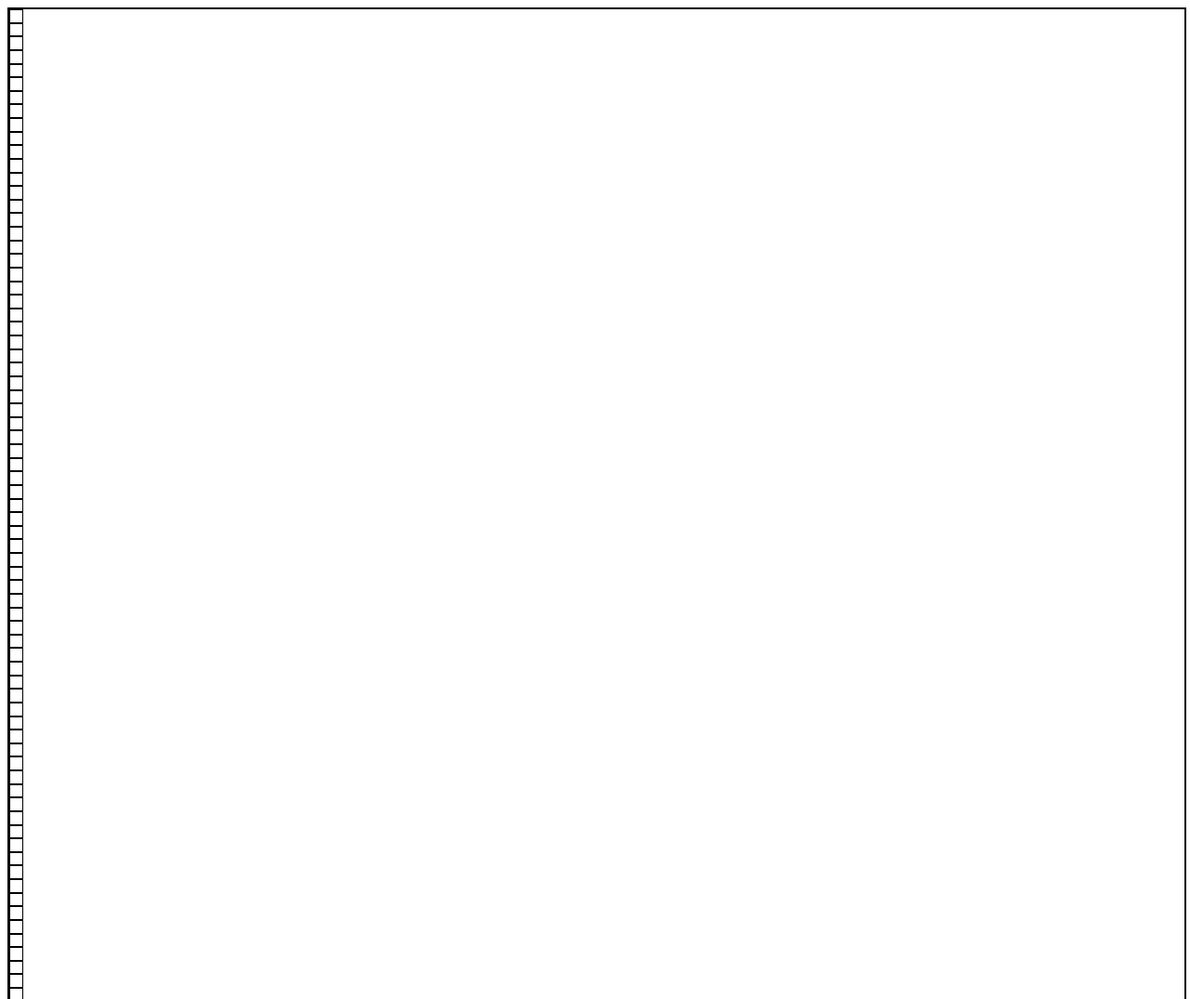
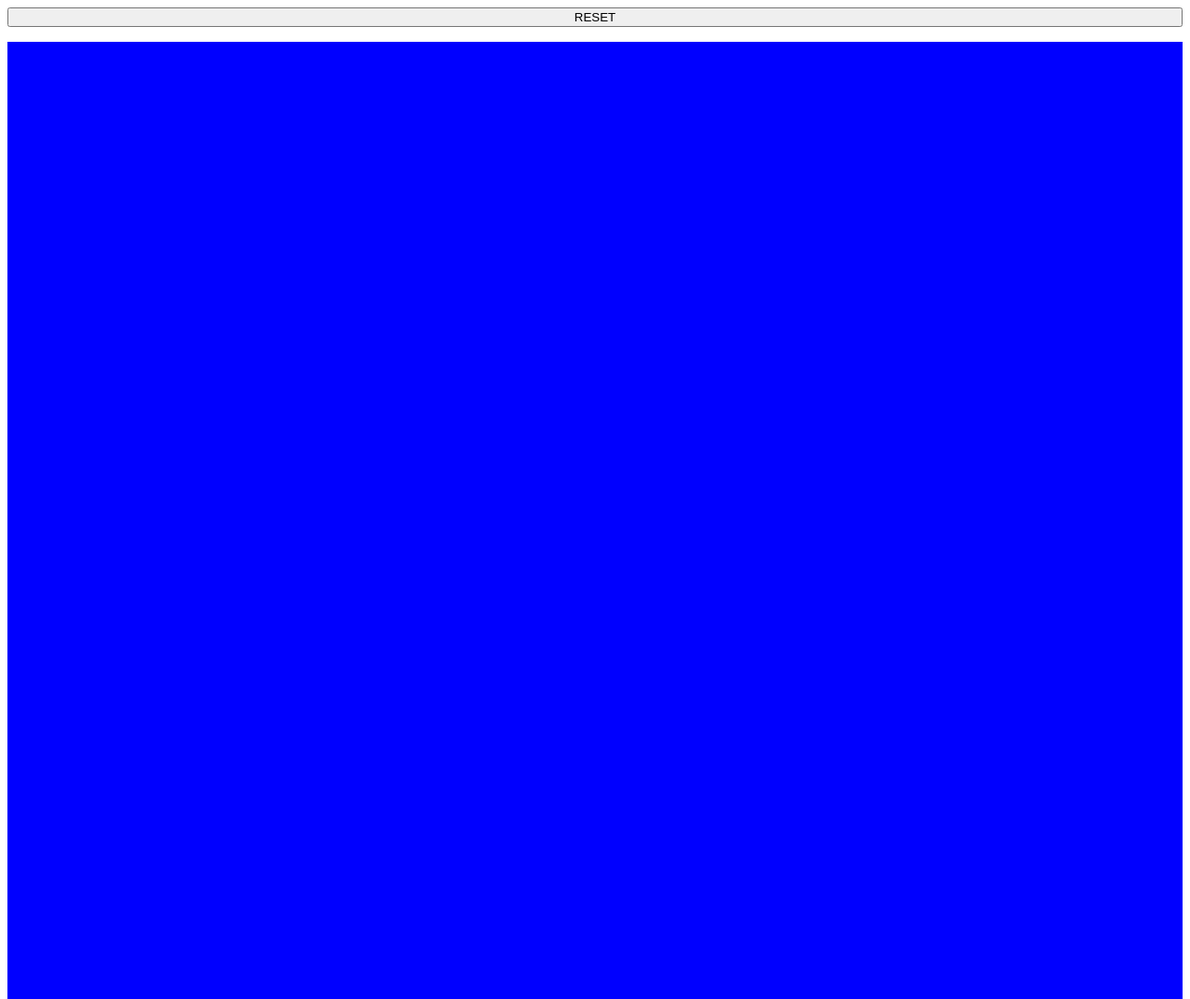
Before and after one commit to bdnooner/etch-a-sketch, a plain HTML site: page index.html in a window 1280 px wide. Shown: the top 1075 px of the page at 93% size. Drawn offline with Linux system fonts and the light colour scheme.

Commit message:
[CORRECTION] init grid and reset button logic implementation

```diff
--- a/index.html
+++ b/index.html
@@ -3,11 +3,12 @@
 <head>
     <meta charset="UTF-8">
     <meta name="viewport" content="width=device-width, initial-scale=1.0">
+    <script src="javascript.js" defer></script>
     <link rel="stylesheet" href="styles.css"/>
-    <script src="javascript.js" defer></script>
     <title>Document</title>
 </head>
 <body>
+    <button>RESET</button>
 
 </body>
 </html>
--- a/javascript.js
+++ b/javascript.js
@@ -1,4 +1,4 @@
-const rows = 100;
+const rows = 64;
 const container_height = window.innerWidth - 16;
 const num_boxes = rows * rows;
 
@@ -16,8 +16,6 @@ function createGrid(rows, num_boxes) {
     div.style.width = container_height / rows + "px";
     div.style.height = container_height / rows + "px";
 
-    console.log(div.style.width);
-
     container.appendChild(div);
 
     container.addEventListener("mouseover", (event) => {
@@ -32,4 +30,6 @@ const button = document.querySelector("button");
 button.addEventListener("click", (event) => {
     let userRows = prompt("How many rows/columns do you want to have?");
     container.replaceChildren();
+
+    createGrid(userRows, (userRows * userRows));
 });
--- a/styles.css
+++ b/styles.css
@@ -1,15 +1,24 @@
+body {
+    display: flex;
+    flex-direction: column;
+    gap: 16px;
+}
+
+button {
+    display: flex;
+    justify-content: center;
+}
 .container{
-    width: 100vw;
-    height: 100vh;
-    border: 2px;
-    border-style: solid;
-    border-color: black;
-    display: flexbox;
-    justify-content: space-evenly;
+    display: flex;
+    flex-flow: column wrap;
+    align-content: flex-start;
+
 }
 
 .grid-box {
-    border: 1px;
+    border: 0px;
     border-style: solid;
     border-color: black;
+    background-color: blue;
+    flex: 1 1 1;
 }
```
